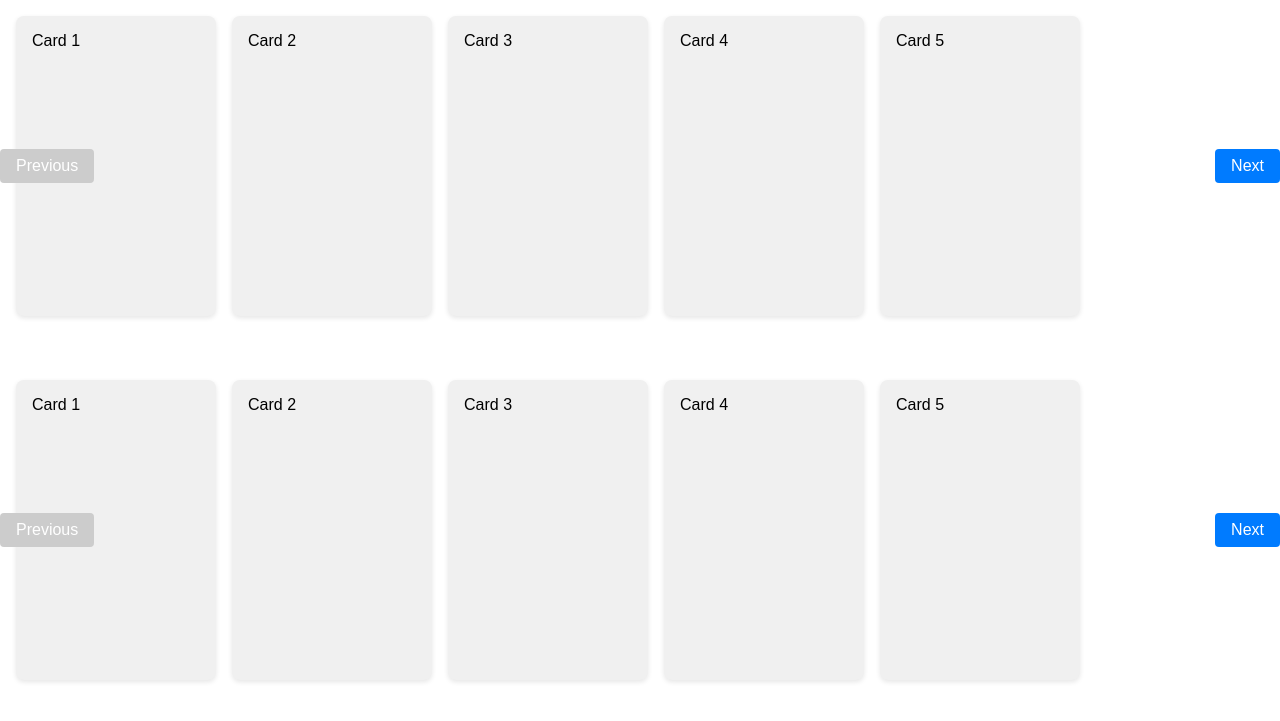
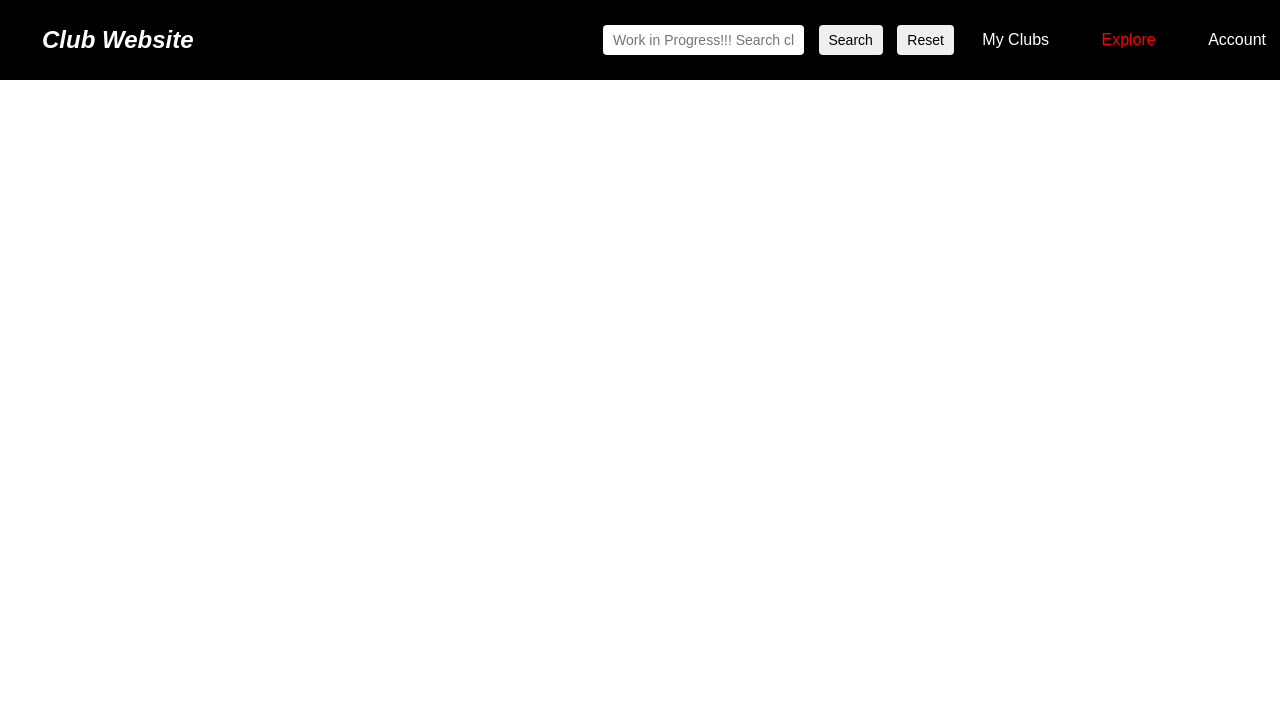
Before and after one commit to Da-ladder/OCRWebsite, a Django app: template helloWorld/testBranch/users/templates/webClassDisplay.html in a window 1280 px wide. Shown: the top 721 px of the page. Run offline with Django 5.2, Linux system fonts and the light colour scheme; the template is opened without the code that fills it, so the values that code supplies are empty.

Commit message:
fully moved to pager - cod

```diff
--- a/helloWorld/testBranch/assests/webClassDisplayGen.js
+++ b/helloWorld/testBranch/assests/webClassDisplayGen.js
@@ -1,9 +1,10 @@
 // scripts.js
 
-const cardWidth = 200; // Fixed card width
-const cardHeight = 300; // Fixed card height
+const cardWidth = 240; // Fixed card width
+const cardHeight = 240; // Fixed card height
 const cardMargin = 16; // Margin between cards
 const cardWrappers = document.querySelectorAll('.card-wrapper');
+const cardContain = document.querySelectorAll('.card-container');
 
 function getCardsPerPage(containerWidth) {
     return Math.floor(containerWidth / (cardWidth + cardMargin));
@@ -11,11 +12,18 @@ function getCardsPerPage(containerWidth) {
 
 function renderCards(wrapper, currentPage) {
     const cardContainer = wrapper.querySelector('.card-container');
+    cardContainer.style.borderLeft = 65 + "px solid transparent";
+    cardContainer.style.borderRight = 65 + "px solid transparent";
     const cards = Array.from(cardContainer.children);
-    const containerWidth = cardContainer.clientWidth;
+    const containerWidth = cardContainer.clientWidth + 10; // Magic # does it look like I care? 4 hrs
     const cardsPerPage = getCardsPerPage(containerWidth);
     const start = (currentPage - 1) * cardsPerPage;
     const end = Math.min(start + cardsPerPage, cards.length);
+    const containerSize = (cardWidth + cardMargin) * cardsPerPage + cardMargin;
+    const width = Math.max(65, (window.innerWidth - containerSize)/2);
+    cardContainer.style.borderLeft = width+(cardMargin/2) + "px solid transparent";
+    cardContainer.style.borderRight = width-(cardMargin/2) + "px solid transparent";
+
 
     cards.forEach((card, index) => {
         if (index >= start && index < end) {
@@ -65,8 +73,12 @@ function initializePagination() {
     cardWrappers.forEach(wrapper => {
         let currentPage = 1;
         wrapper.dataset.currentPage = currentPage;
+
         renderCards(wrapper, currentPage);
     });
+
+
+
 }
 
 window.addEventListener('resize', initializePagination);
--- a/helloWorld/testBranch/assests/webClassDisplaySty.css
+++ b/helloWorld/testBranch/assests/webClassDisplaySty.css
@@ -7,26 +7,76 @@ body {
 
 .card-wrapper {
     position: relative;
-    margin-bottom: 32px;
+    margin-bottom: 10px;
+}
+
+h2 {
+    padding-left: 20px; /* Adds 10px padding to all sides of the h2 element */
+    margin-bottom: 0px;
 }
 
 .card-container {
     display: flex;
     overflow-x: hidden; /* Prevent horizontal scrolling */
     gap: 16px;
-    padding: 16px;
+    padding-top: 16px;
+    padding-bottom: 16px;
     white-space: nowrap; /* Prevent cards from wrapping */
+
 }
 
 .card {
-    display: inline-block; /* Ensure cards are in a single row */
-    width: 200px; /* Set fixed width */
-    height: 300px; /* Set fixed height */
+    background-color: #fff;
+    flex: 0 0 auto;
+    border-radius: 8px;
+    box-shadow: 0 4px 6px rgba(0, 0, 0, 0.1);
+    width: 200px;
+    height: 200px;
+    padding: 20px;
+    display: flex;
+    flex-direction: column;
+    justify-content: center;
+    align-items: center;
+    text-align: center;
+    transition: transform 0.3s;
+}
+
+.card {
+    display: flex; /* Ensure cards are in a single row */
+    flex: 0 0 auto;
+    flex-direction: column;
+    justify-content: center;
+    align-items: center;
+    text-align: center;
+    white-space: normal;
+
+    min-width: 240px;
+    max-width: 240px;
+    min-height: 240px;
+    max-height: 240px;
     background-color: #f0f0f0;
-    padding: 16px;
+    padding: 20px;
     border-radius: 8px;
-    box-shadow: 0 2px 5px rgba(0,0,0,0.1);
+    box-shadow: 0 4px 6px rgba(0, 0, 0, 0.1);
     box-sizing: border-box;
+}
+
+.card .class-description {
+    margin-top: 10px;
+    font-size: 1em;
+    color: #666;
+    max-height: 60px; /* Adjust the maximum height as needed */
+    overflow: hidden;
+    text-overflow: ellipsis;
+    display: -webkit-box;
+    -webkit-line-clamp: 3; /* Number of lines to show before truncating */
+    -webkit-box-orient: vertical;
+    font-family: 'Source Sans Pro';
+}
+
+.card .class-name {
+    margin: 0;
+    font-size: 1.5em;
 }
 
 .pagination-nav-btn {
@@ -42,14 +92,140 @@ body {
 }
 
 .pagination-nav-btn.disabled {
-    background-color: #cccccc;
+    /*background-color: #cccccc;*/
+    background-color: transparent;
     cursor: not-allowed;
 }
 
 .prev-btn {
-    left: 0;
+    left: 12px;
 }
 
 .next-btn {
-    right: 0;
+    right: 12px;
 }
+
+
+.card:hover {
+    transform: translateY(-10px);
+    background-color: #ffcfa2;
+}
+
+.container {
+    margin-top:80px;
+    display: flex;
+    flex-direction: column; /* Display categories in a column */
+    overflow-x: auto; /* Allow horizontal scrolling if needed */
+    overflow-y: hidden; /* Hide vertical overflow */
+    max-width: 100%; /* Ensure the container does not exceed screen width */
+}
+
+/* top bar config */
+nav {
+  height: 80px;
+  width:100%;
+  top: 0;
+  overflow:hidden;
+  position:fixed;
+  background: #000000;
+  display: flex;
+  justify-content: space-between;
+  align-items: center;
+  padding: 0rem calc((100vw - 1300px) / 2);
+  padding-left: 10px;
+  margin-bottom:100px;
+  z-index: 1000; /* Ensure navbar is on top of other content */
+}
+
+/* top left logo config */
+.logo {
+  color: rgb(255, 255, 255);
+  font-size: 1.5rem;
+  font-weight: bold;
+  font-style: italic;
+  padding: 0 2rem;
+}
+
+/* top text bar inactive config */
+nav a {
+  text-decoration: none;
+  color: #ffffff;
+  padding: 0 1.5rem;
+}
+
+
+.nav-items input[type="text"], .nav-items button {
+  margin-left: 10px; /* Add spacing between input and button */
+  height: 30px; /* Adjust height as needed */
+  padding: 0 10px; /* Adjust padding as needed */
+  font-size: 14px; /* Adjust font size as needed */
+  border: none;
+  border-radius: 4px;
+}
+
+/* top text bar active config */
+nav a:hover {
+  color: #dbaf00;
+}
+
+.hero {
+  background: #f4f4f4;
+
+}
+
+.hero-container {
+  display: grid;
+  grid-template-columns: 1fr 1fr;
+  height: 95vh;
+  padding: 0rem calc((100vw - 1399px) / 2);
+}
+
+.column-left {
+  margin-top: 50px;
+  display: flex;
+  flex-direction: column;
+  justify-content: center;
+  align-items: flex-start;
+  color: rgb(0, 0, 0);
+  padding: 0rem 2rem;
+}
+
+.column-left h1 {
+  margin-bottom: 1rem;
+  font-size: 3rem;
+}
+
+.column-left p {
+  margin-bottom: 2rem;
+  font-size: 1.5rem;
+  line-height: 1.5;
+}
+
+.button-primary {
+  padding: 1rem 3rem;
+  font-size: 1rem;
+  border: none;
+  color: #ffffff;
+  background: rgb(0, 0, 0);
+  cursor: pointer;
+  border-radius: 50px;
+}
+
+.button-primary:hover {
+  background-color: #fff;
+  color: #000;
+}
+
+.column-right {
+  margin-top: 50px;
+  display: flex;
+  justify-content: center;
+  align-items: center;
+  padding: 0rem 2rem;
+}
+
+@media screen and (max-width: 750px){
+  .hero-container{
+      grid-template-columns: 1fr;
+  }
+}
--- a/helloWorld/testBranch/users/templates/webClassDisplay.html
+++ b/helloWorld/testBranch/users/templates/webClassDisplay.html
@@ -5,45 +5,40 @@
     <meta name="viewport" content="width=device-width, initial-scale=1.0">
     <title>Auto-scaling Paginator</title>
     <link rel="stylesheet" href="/static/webClassDisplaySty.css">
+    <link href='https://fonts.googleapis.com/css?family=Source+Sans+Pro' rel='stylesheet' type='text/css'>
 </head>
 <body>
 
+    <!-- Navigation bar -->
+    <nav>
+        <div class="logo">Club Website</div>
+        <div class="nav-items">
+            <input type="text" id="searchInput" placeholder="Work in Progress!!! Search clubs by name...">
+            <button onclick="searchClubs()">Search</button> <!-- Search will be changed later -->
+            <button onclick="resetQuery()">Reset</button>
+            <a href="/myClubs">My Clubs</a>
+            <a href="/clubs" style='color:#FF0000'>Explore</a>
+            <a href="/">Account</a>
+        </div>
+    </nav>
 
-    <div class="card-wrapper" id="card-wrapper-1">
-        <div class="pagination-nav-btn prev-btn" id="prev-btn-1">Previous</div>
-        <div class="card-container" id="card-container-1">
-            <div class="card">Card 1</div>
-            <div class="card">Card 2</div>
-            <div class="card">Card 3</div>
-            <div class="card">Card 4</div>
-            <div class="card">Card 5</div>
-            <div class="card">Card 6</div>
-            <div class="card">Card 7</div>
-            <div class="card">Card 8</div>
-            <div class="card">Card 9</div>
-            <div class="card">Card 10</div>
-        </div>
-        <div class="pagination-nav-btn next-btn" id="next-btn-1">Next</div>
-    </div>
-    <div class="card-wrapper" id="card-wrapper-2">
-        <div class="pagination-nav-btn prev-btn" id="prev-btn-2">Previous</div>
-        <div class="card-container" id="card-container-2">
-            <div class="card">Card 1</div>
-            <div class="card">Card 2</div>
-            <div class="card">Card 3</div>
-            <div class="card">Card 4</div>
-            <div class="card">Card 5</div>
-            <div class="card">Card 6</div>
-            <div class="card">Card 7</div>
-            <div class="card">Card 8</div>
-            <div class="card">Card 9</div>
-            <div class="card">Card 10</div>
-            <div class="card">Card 7</div>
-            <div class="card">Card 8</div>
-            <div class="card">Card 9</div>
-            <div class="card">Card 10</div>
-        </div>
-        <div class="pagination-nav-btn next-btn" id="next-btn-2">Next</div>
+    <!-- Main content with auto pager-->
+    <div class="container" id="clubLayoutTag">
+        {% for category, clubs in clubs_by_category.items %}
+            <h2>{{ category }}</h2>
+            <div class="card-wrapper">
+                <div class="pagination-nav-btn prev-btn">&lt;</div>
+                <div class="card-container">
+                    {% for club in clubs %}
+                        <div class="card" data-url="{{ club.url }}">
+                            <h3 class="class-name">{{ club.name }}</h3>
+                            <p class="class-description">{{ club.discription }}</p>
+                        </div>
+                    {% endfor %}
+                </div>
+                <div class="pagination-nav-btn next-btn">&gt;</div>
+            </div>
+        {% endfor %}
     </div>
 
     <script src="/static/webClassDisplayGen.js"></script>
```
Also changed, not shown: helloWorld/testBranch/db.sqlite3.
